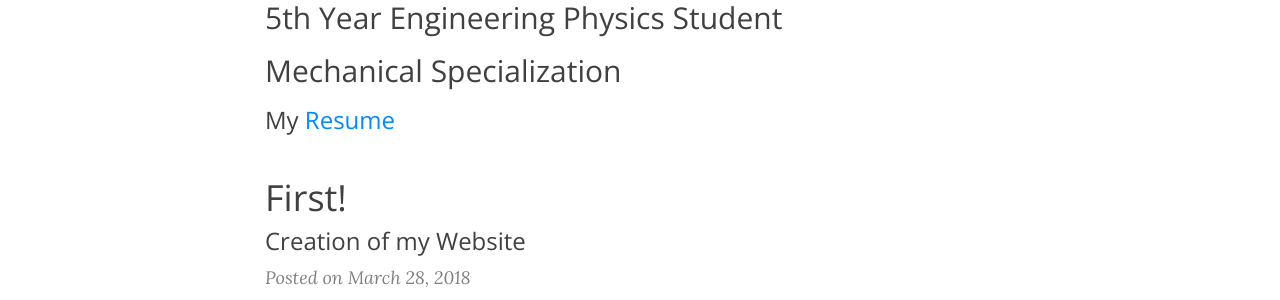
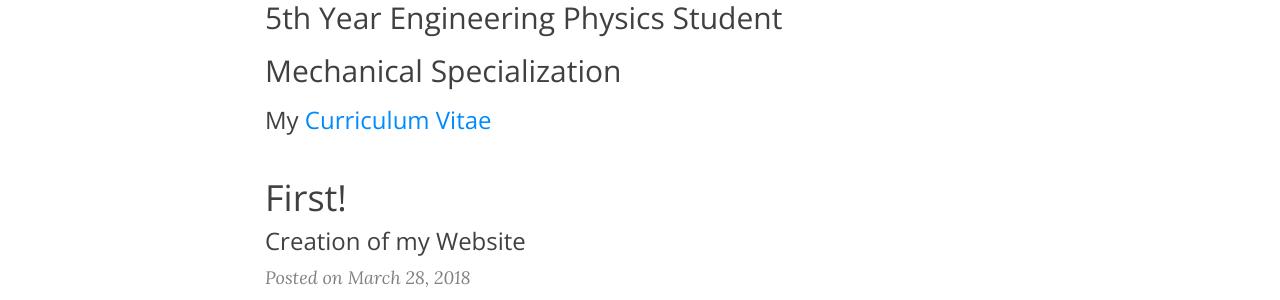
Before and after one commit to adamschonewille/adamschonewille.github.io, a Jekyll site: the page built from index.html, in a window 1280 px wide and 900 px high, scrolled down 446 px. Shown: the part 157-457 px from the top of the window. Built offline with Jekyll 4.4.1, drawn with Linux system fonts in a browser that asks for light colours; nearby versions of some CDN libraries; the list of posts is cut into pages by our own code.

Commit message:
add updated CV to website

```diff
--- a/index.html
+++ b/index.html
@@ -11,7 +11,7 @@ bigimg:
 <h2>5th Year Engineering Physics Student</h2>
 <h2>Mechanical Specialization</h2>
 
-<h3> My <a href="/pdfs/adam-schonewilles-resume-05112017.pdf"> Resume </a> </h3>
+<h3> My <a href="/pdfs/20180417_Adam_Schonewille_CV.pdf"> Curriculum Vitae </a> </h3>
 
 <!--
 <p>My research work is interdisciplinary; merging components from mathematical statistics, genomics and medical sciences. In particular, I am interested in developing new statistical methods that are robust to outliers and feasible for the anlaysis of high-dimensional datasets usually encountered in genomics and protoemics studies. I am currently working on extensions of classical estimation approaches to address problems related to data science and the analysis of big data, e.g, sparsity, measurement errors, confounding factors, collinearity. I have published both methodological and applied work related with these areas of study. I collaborate in different interdisciplinary research projects, including proteomics in multiple sclerosis, proteomics in cardiovascular diseases, and –omics in asthmatic patients, among others.</p>
```
Also changed, not shown: pub.md (+1 -1 lines), 1 other file.
